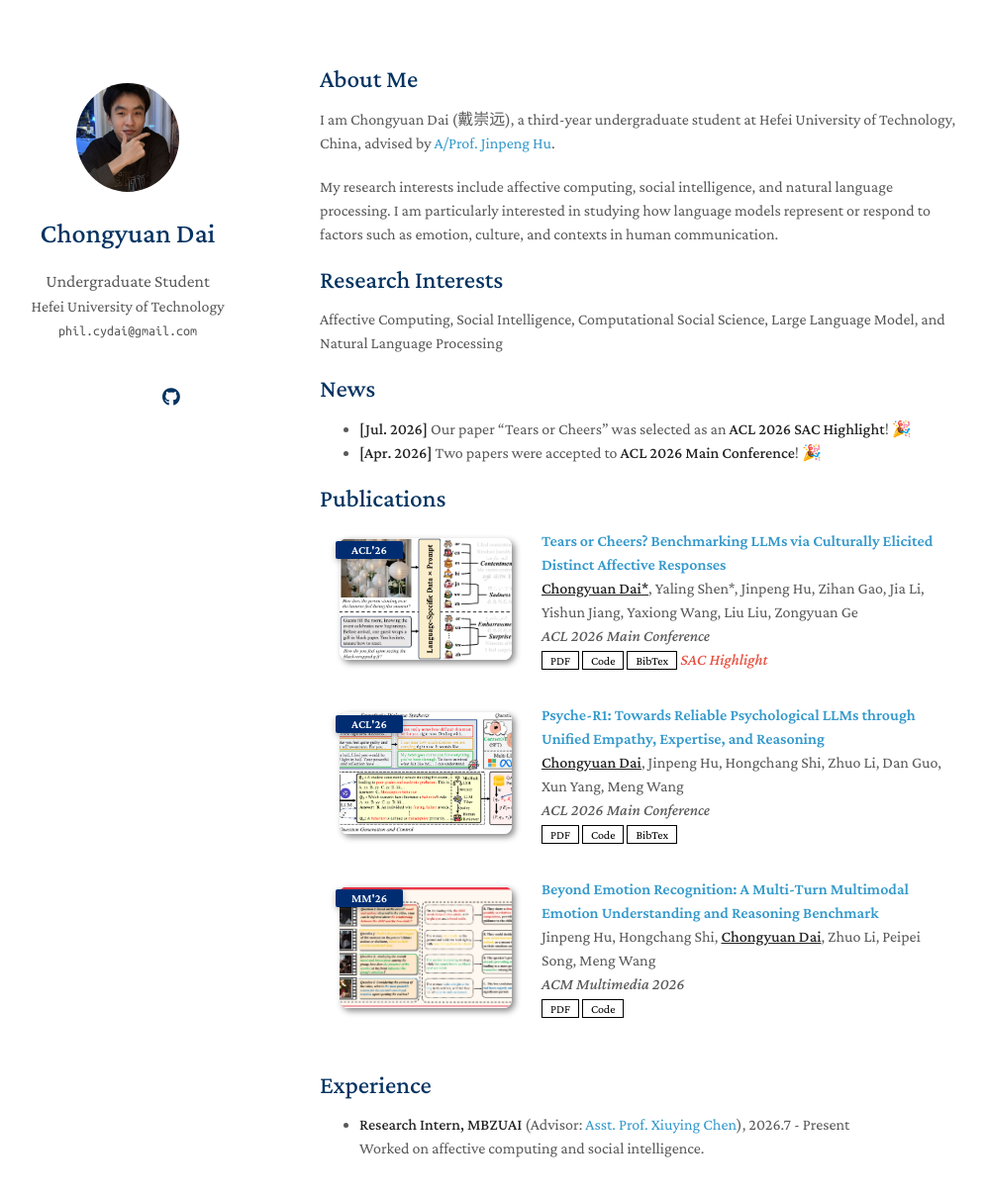
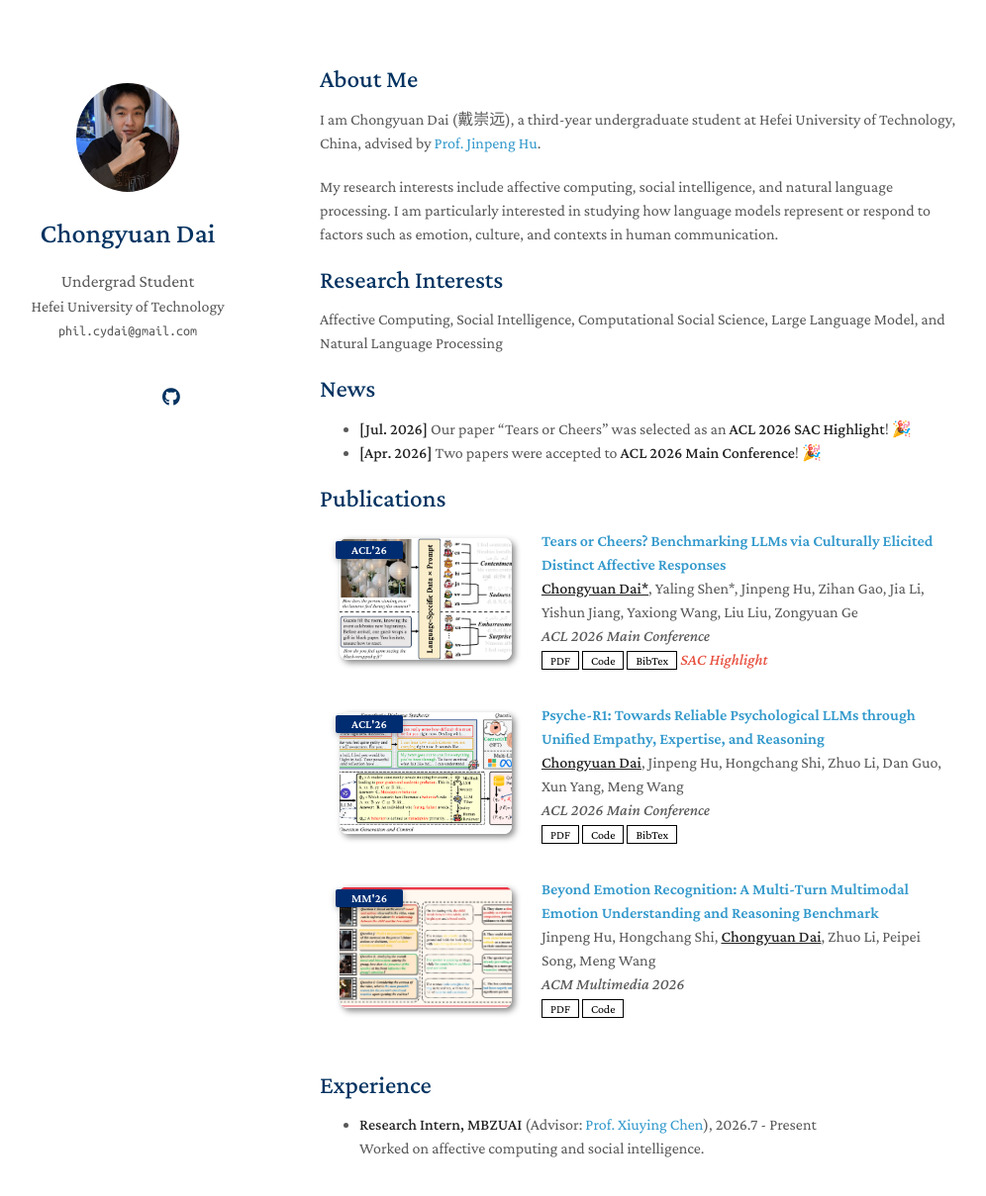
Before and after one commit to chyuandai/chyuandai.github.io, a Jekyll site: the page built from index.md, in a window 1280 px wide and 1267 px high. Shown: the top 1209 px of the window at 99% size, without its empty margins (147-1143 px from the left). Built offline with Jekyll 4.4.1, drawn with Linux system fonts in a browser that asks for light colours; a style sheet for code colours, icons or effects is not loaded; our own code applies the rules of GitHub Pages for plain Markdown files.

Commit message:
update my personal page

```diff
--- a/_config.yml
+++ b/_config.yml
@@ -1,12 +1,12 @@
 # Basic Information
 title: Chongyuan Dai
-position: Undergraduate Student
+position: Undergrad Student
 affiliation: Hefei University of Technology
 email: phil.cydai@gmail.com
 
 # Search Engine Optimization (SEO)
 # The following information is used to improve the website traffic from search engines, e.g., Google.
-keywords: Chongyuan Dai, Hefei University of Technology, undergraduate student, personal homepage
+keywords: Chongyuan Dai, 戴崇远
 description: Chongyuan Dai's personal homepage.
 canonical: https://chyuandai.github.io/
 url: "https://chyuandai.github.io"
--- a/_includes/experiences.md
+++ b/_includes/experiences.md
@@ -2,7 +2,7 @@
 
 <ul style="margin:0 0 20px;">
   <li>
-    <autocolor><strong>Research Intern, MBZUAI</strong> (Advisor: <a href="https://scholar.google.com/citations?user=COUnAF4AAAAJ&hl=en" target="_blank">Asst. Prof. Xiuying Chen</a>), 2026.7 - Present</autocolor><br>
+    <autocolor><strong>Research Intern, MBZUAI</strong> (Advisor: <a href="https://scholar.google.com/citations?user=COUnAF4AAAAJ&hl=en" target="_blank">Prof. Xiuying Chen</a>), 2026.7 - Present</autocolor><br>
     <autocolor>Worked on affective computing and social intelligence.</autocolor>
   </li>
 </ul>
--- a/index.md
+++ b/index.md
@@ -4,7 +4,7 @@ layout: homepage
 
 ## About Me
 
-I am Chongyuan Dai (戴崇远), a third-year undergraduate student at Hefei University of Technology, China, advised by [A/Prof. Jinpeng Hu](https://scholar.google.com/citations?user=3xMIKfcAAAAJ&hl=en).
+I am Chongyuan Dai (戴崇远), a third-year undergraduate student at Hefei University of Technology, China, advised by [Prof. Jinpeng Hu](https://scholar.google.com/citations?user=3xMIKfcAAAAJ&hl=en).
 
 My research interests include affective computing, social intelligence, and natural language processing. I am particularly interested in studying how language models represent or respond to factors such as emotion, culture, and contexts in human communication.
 
```
